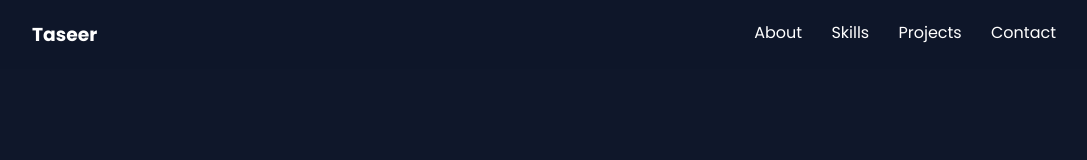
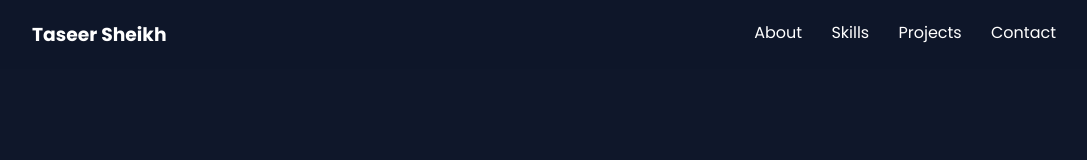
Before and after one commit to taseeersheikh/taseeersheikh.github.io, a plain HTML site: page index.html in a window 1280 px wide. Shown: the top 160 px of the page, without its empty margins (96-1183 px from the left). Drawn offline with Linux system fonts and the light colour scheme.

Commit message:
Update index.html

```diff
--- a/index.html
+++ b/index.html
@@ -177,7 +177,7 @@ footer{
 <body>
 
 <nav>
-    <h3>Taseer</h3>
+    <h3>Taseer Sheikh</h3>
     <div>
         <a href="#about">About</a>
         <a href="#skills">Skills</a>
```
